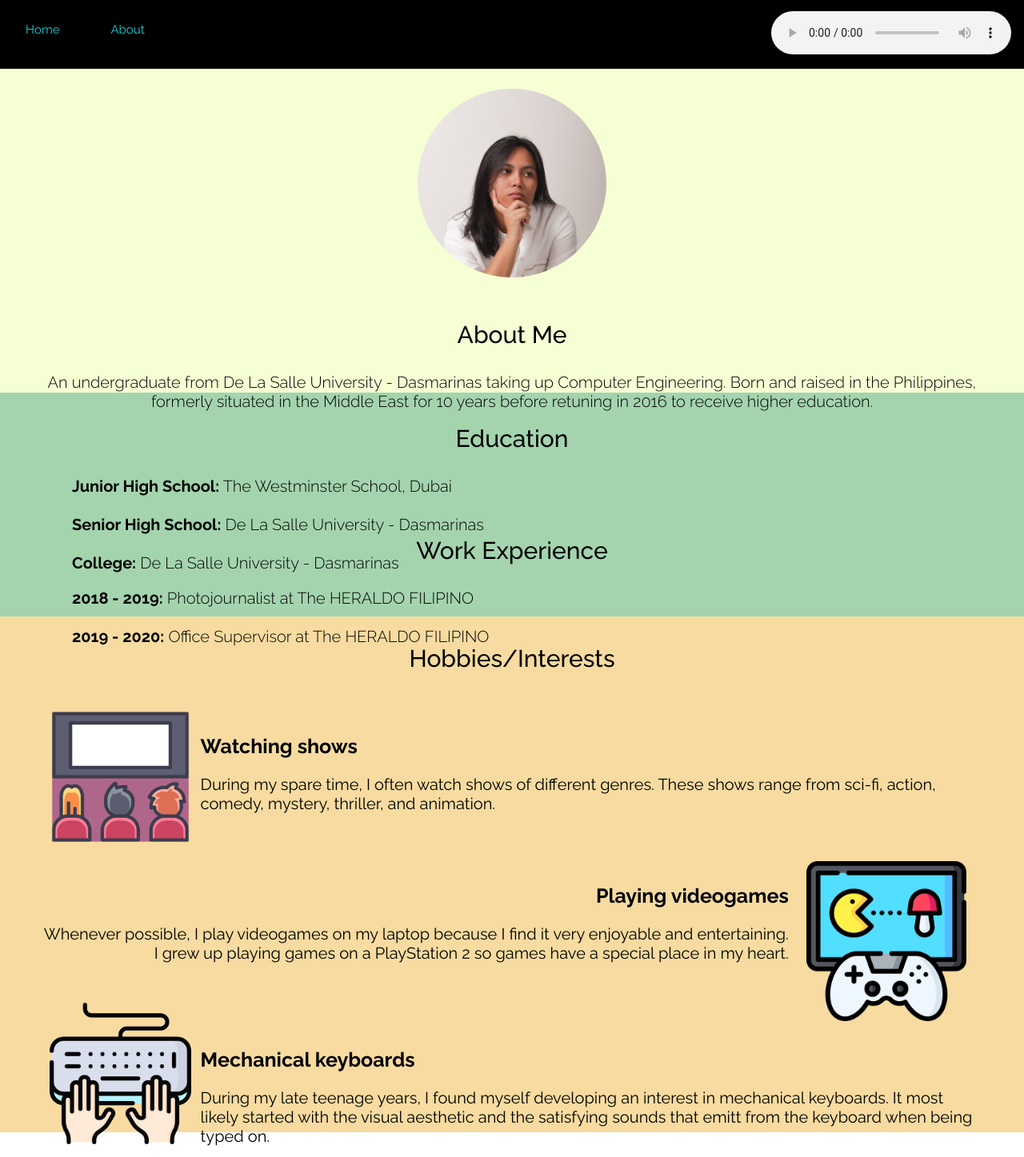
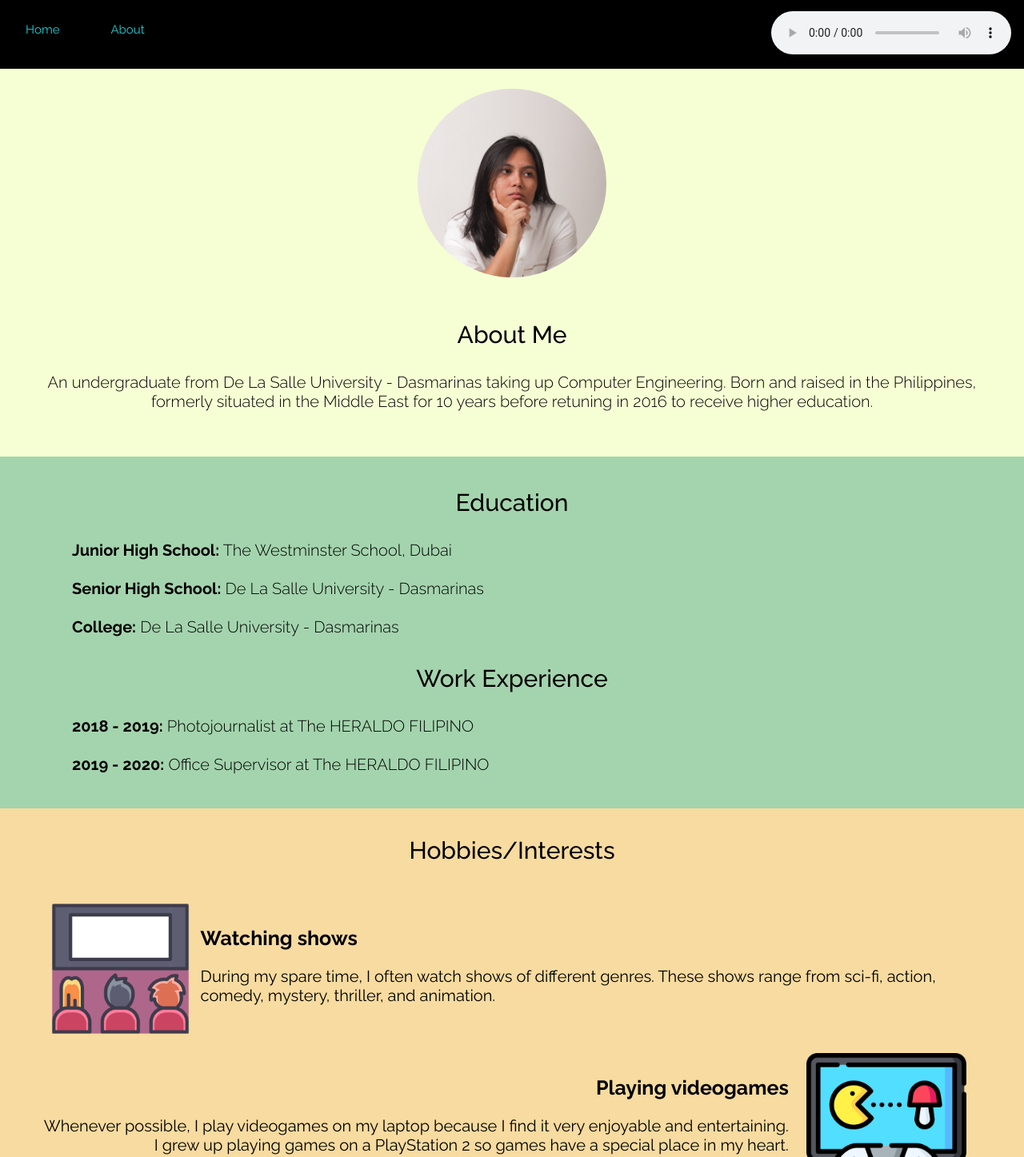
Before and after one commit to Yogurtchan/Enabling-Assessment-2-CSS-Personal-Site, a plain HTML site: page about.html in a window 1280 px wide. Shown: the top 1447 px of the page at 80% size. Drawn offline with Linux system fonts and the light colour scheme.

Commit message:
Add files via upload

```diff
--- a/styles.css
+++ b/styles.css
@@ -91,7 +91,7 @@ h3{
 /*home section*/
 .top-container{
     padding: 10vh;
-    height: 45vh;
+    height: 40vh;
     background-color: #f5d48c;
     text-align: center;
     vertical-align:-webkit-baseline-middle;
@@ -102,7 +102,7 @@ h3{
     padding-top: 5px;
     padding-left: 50px;
     padding-right: 50px;
-    height: 50vh;
+    height: 60vh;
     background-color: #f6ffd4;
     text-align: center;
 }
@@ -111,14 +111,14 @@ h3{
     padding-left: 50px;
     padding-right: 50px;
     padding-bottom: 10px;
-    height: 15vh;
+    height: 25vh;
     background-color: #A4D4AE;
 }
 .int{
     padding-top: 5px;
     padding-left: 50px;
     padding-right: 50px;
-    height: 80vh;
+    height: 100vh;
     background-color: #f7dba0;
     text-align: center;
 
```
